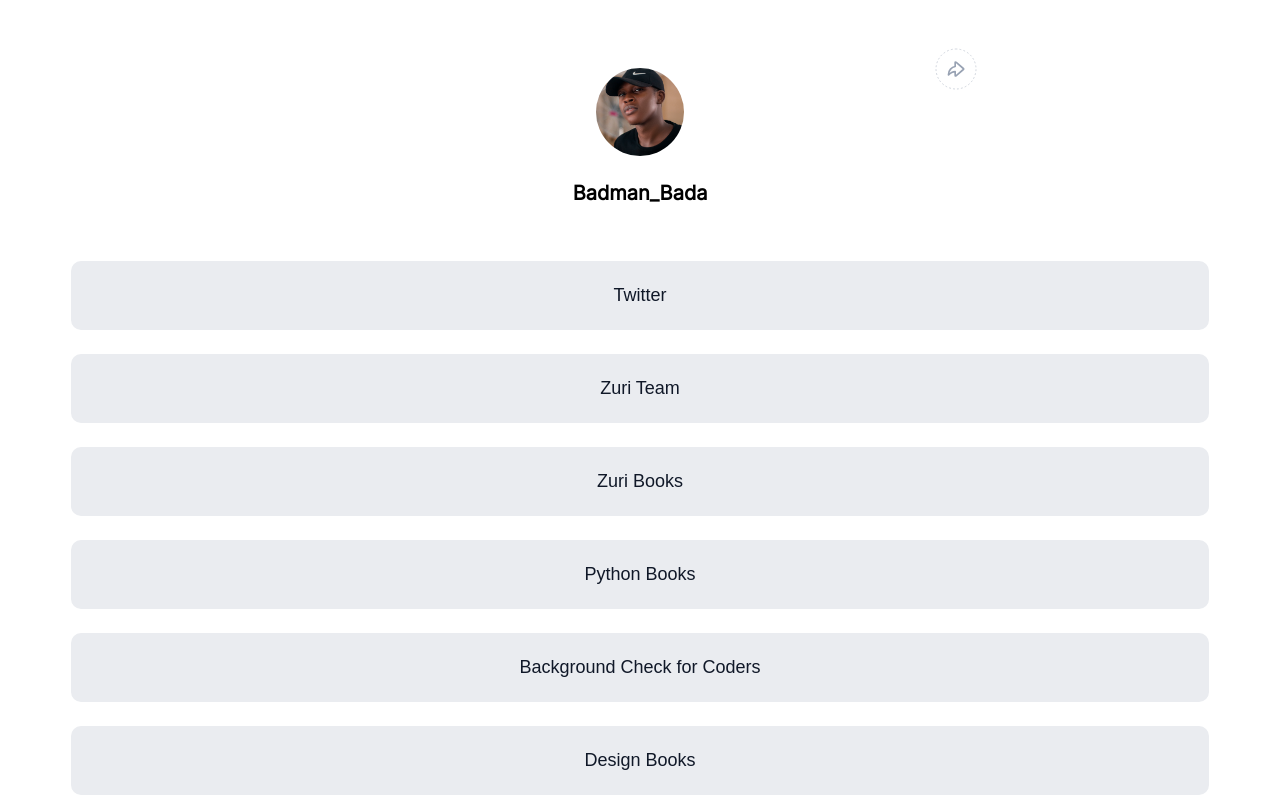
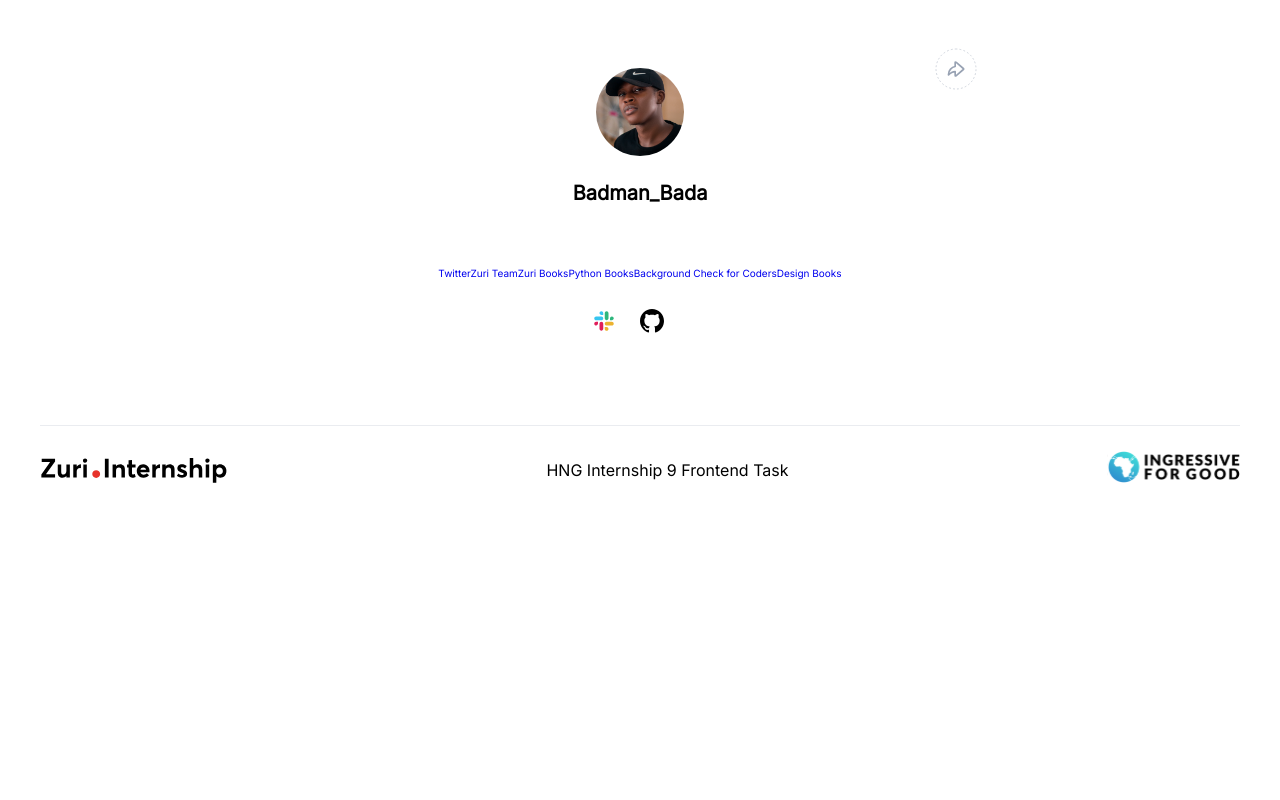
Before and after one commit to Tommy-Bada/Link-Nest, a React (Vite) app: page / in a window 1280 px wide. Shown: the top 800 px of the page. Built offline with nearby package versions, Linux system fonts and the light colour scheme.

Commit message:
Fix link componet embeded bug

```diff
--- a/src/links.jsx
+++ b/src/links.jsx
@@ -4,12 +4,12 @@
 function Links(){
     return(
         <main>
-        <div><a href="https://twitter.com/Badman_Bada"  id="twitter__link"><button>Twitter</button></a></div>
-        <div><a href="https://training.zuri.team/" id="btn__zuri" ><button>Zuri Team</button></a></div>
-        <div><a href="http://books.zuri.team/" id="books"><button>Zuri Books</button></a></div>
-        <div><a href="https://books.zuri.team/python-for-beginners?ref_id=BadaScript" id="book__python" ><button>Python Books</button></a></div>
-        <div><a href="https://background.zuri.team/" id="pitch"><button>Background Check for Coders</button></a></div>
-        <div><a href="https://books.zuri.team/design-rules" id="book__design" ><button>Design Books</button></a></div>
+        <a href="https://twitter.com/Badman_Bada"  id="twitter__link">Twitter</a>
+        <a href="https://training.zuri.team/" id="btn__zuri" >Zuri Team</a>
+        <a href="http://books.zuri.team/" id="books">Zuri Books</a>
+        <a href="https://books.zuri.team/python-for-beginners?ref_id=BadaScript" id="book__python" >Python Books</a>
+        <a href="https://background.zuri.team/" id="pitch">Background Check for Coders</a>
+        <a href="https://books.zuri.team/design-rules" id="book__design" >Design Books</a>
         <div className='link-logos'>
             <div><img src={slack} /></div>
             <div><img src={github} /></div>
```
